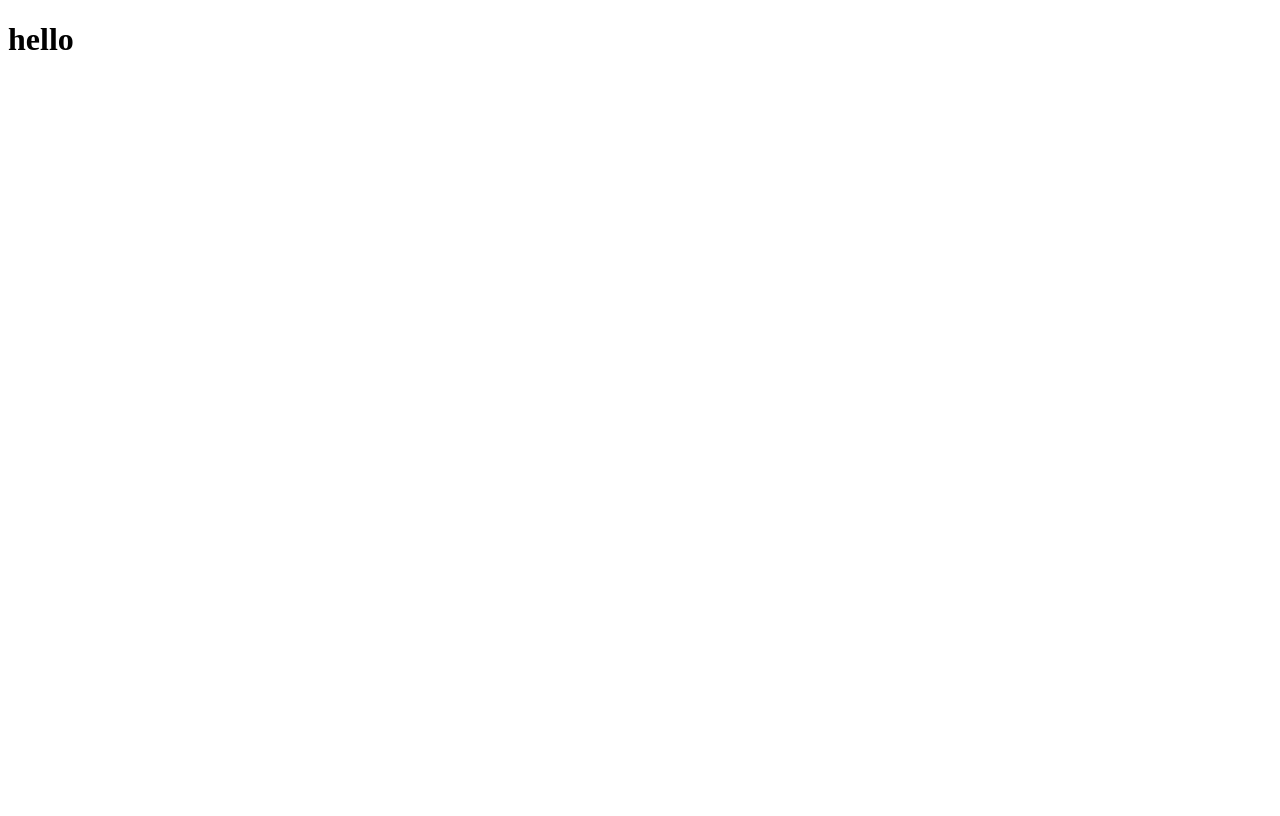
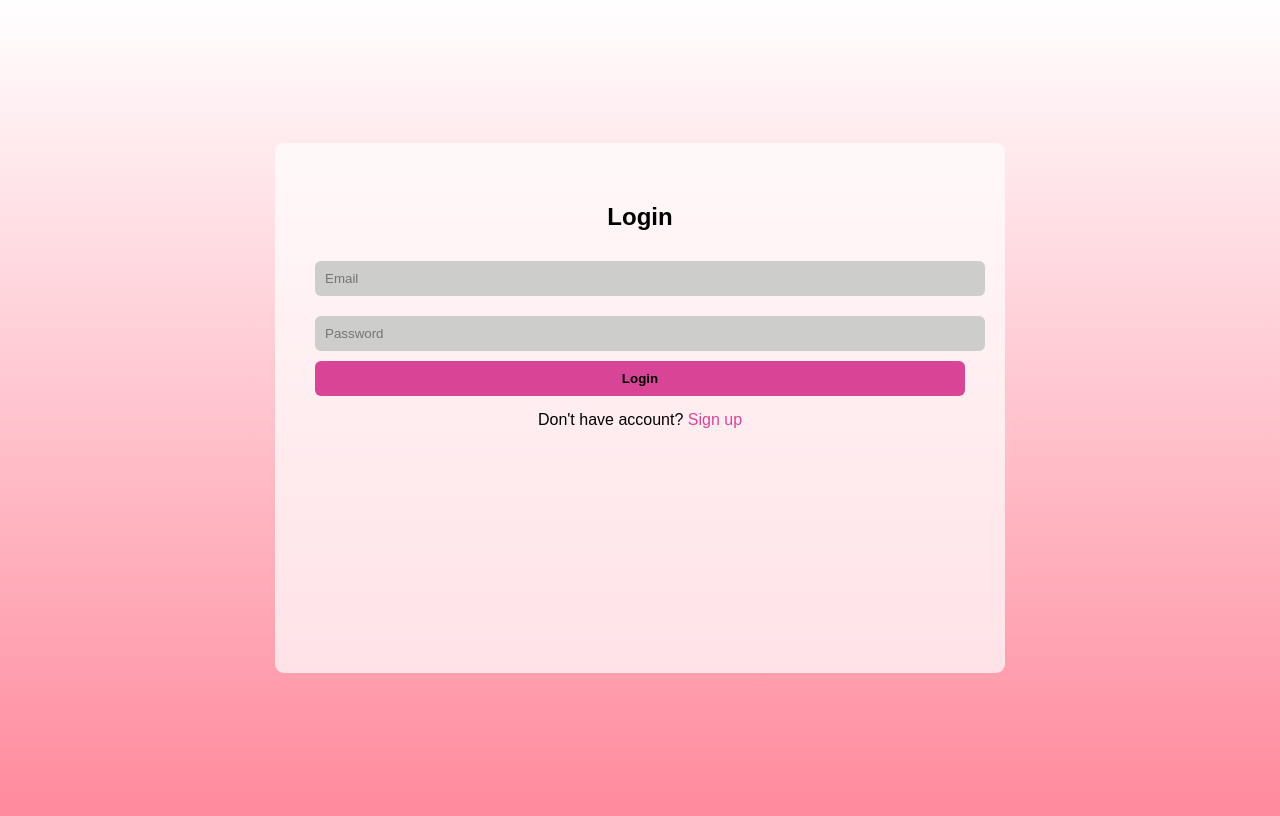
Before and after one commit to sormilabagui/student_skill_progress_analytics, a Flask app: page / in a window 1280 px wide. Before the commit the page is almost empty. Before the commit the page ends 50 px from the top, so only its background shows below. Run offline with Flask 3, Linux system fonts and the light colour scheme.

Commit message:
updated UI of pages

```diff
--- a/app/templates/login.html
+++ b/app/templates/login.html
@@ -3,9 +3,75 @@
 <head>
     <meta charset="UTF-8">
     <meta name="viewport" content="width=device-width, initial-scale=1.0">
-    <title>Document</title>
+    <title>Login - Skill Analytics</title>
+    <style>
+        body{
+            font-family: Arial;
+
+            background-image: linear-gradient(to bottom, white, rgb(255, 138, 157));
+
+            display:flex;
+            justify-content:center;
+            align-items:center;
+            height:100vh;
+        }
+        .box{
+            background-color: rgb(255 255 255 /70%);
+            width: 650px;
+            height: 450px;
+            padding:40px;
+            border-radius:9px;
+
+            text-align:center;
+            color:black;
+        }
+        input{
+            width:100%;
+            padding:10px;
+            margin:10px 0;
+            border-radius:6px;
+            border:none;
+            background: #CDCDCB;
+        }
+        button{
+            width:100%;
+            padding:10px;
+            background:#D84596;
+            border:none;
+            border-radius:6px;
+            font-weight:bold;
+        }
+        a{
+            color:#D84596;
+            text-decoration:none;
+        }
+    </style>
 </head>
 <body>
-    <h1>hello</h1>
+
+
+
+
+
+
+<div class="box">
+    <h2>Login</h2>
+
+
+<form action="/dashboard">
+    <input type="email" placeholder="Email">
+    <input type="password" placeholder="Password">
+    <button type="submit">Login</button>
+</form>
+
+<p style="margin-top:15px;">
+    Don't have account?
+    <a href="/signup">Sign up</a>
+</p>
+
+
+</div>
+
+
 </body>
 </html>
```
Also changed, not shown: app/templates/signup.html (+64 -2 lines), app/image/image 1.png (added).
